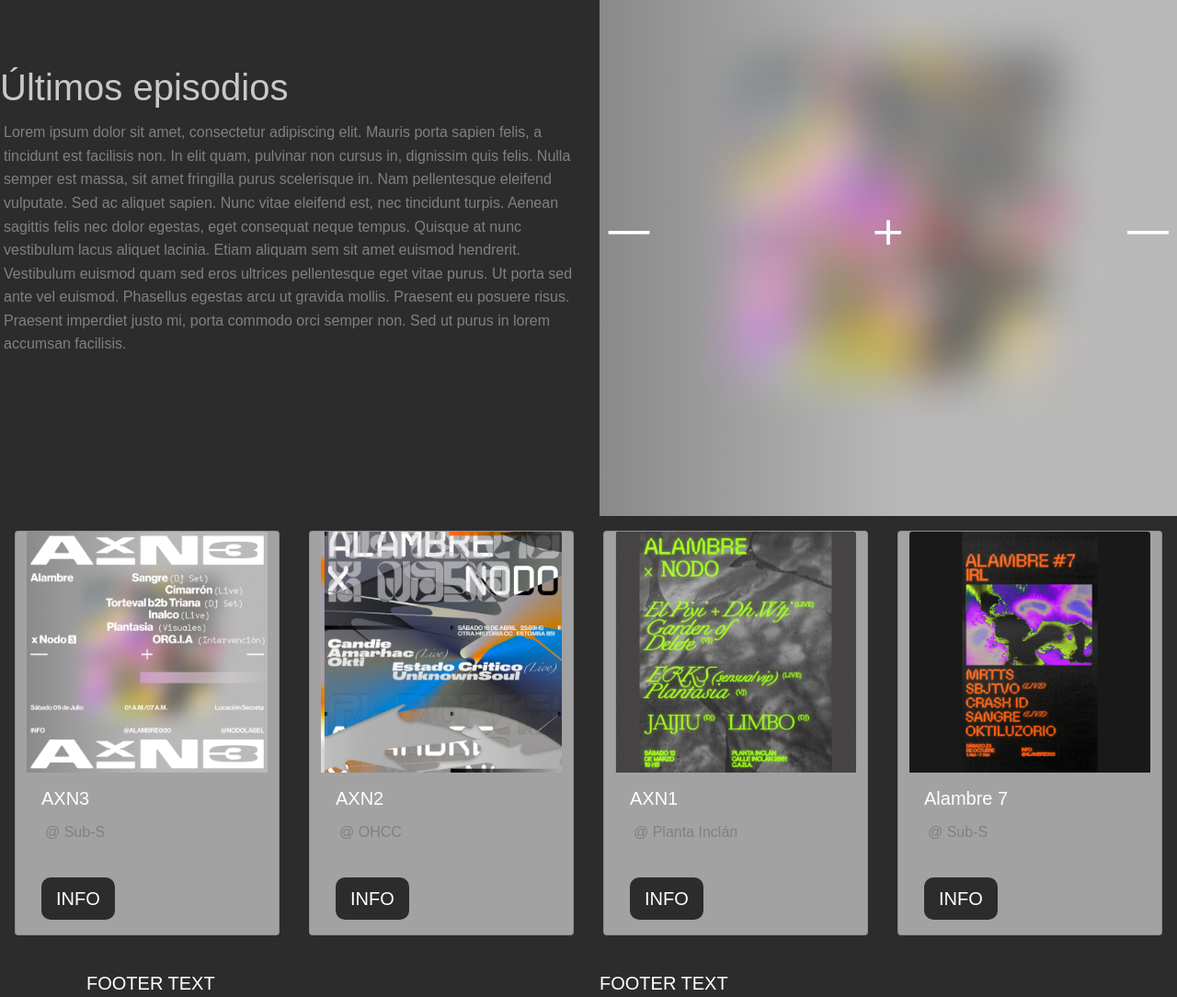
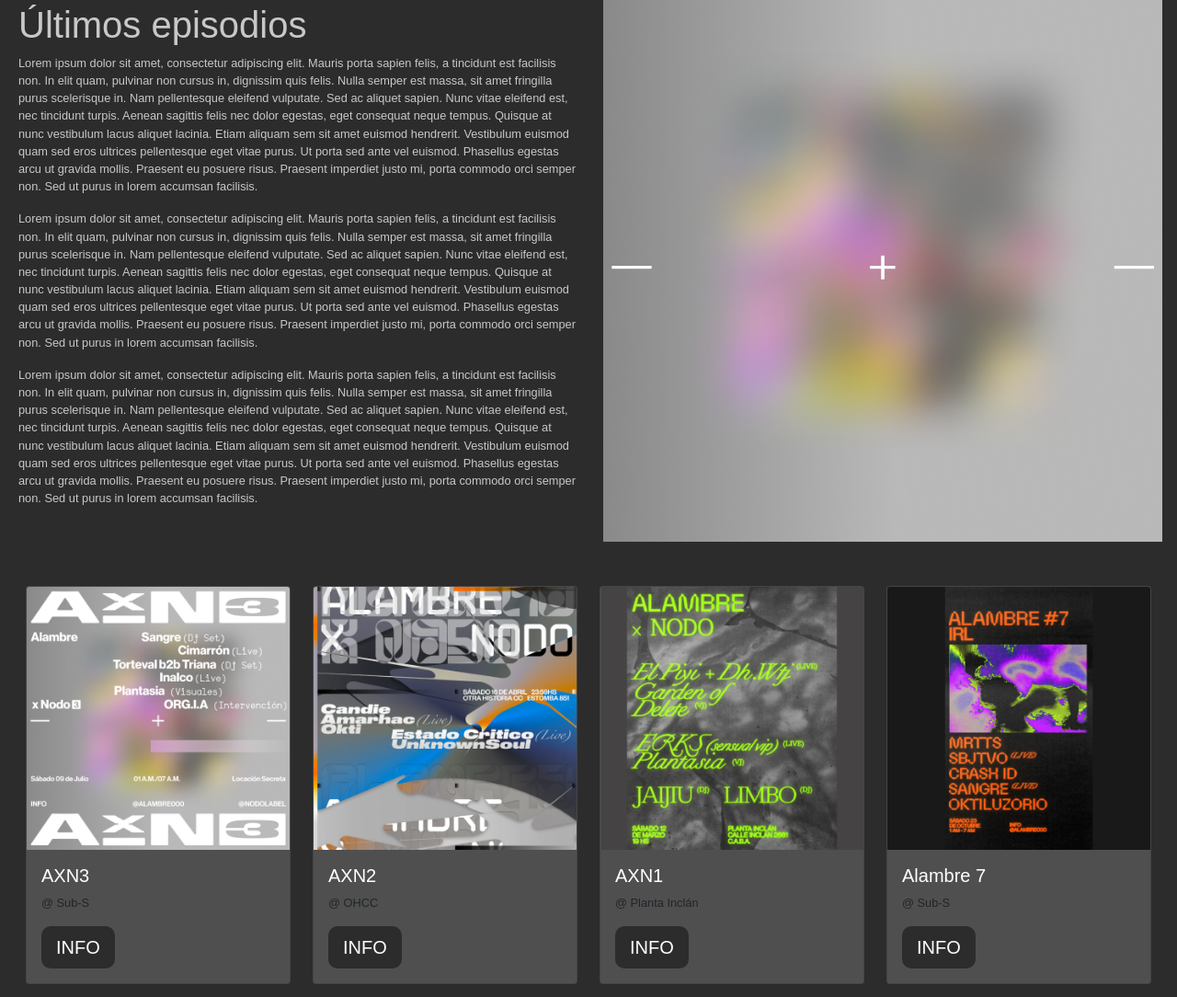
Before and after one commit to i9-9/alambreweb_v2, a website: page index.html in a window 1280 px wide. Shown: the part 851-1935 px from the top of the page at 92% size. Drawn offline with nearby package versions, Linux system fonts and the light colour scheme; a web font is replaced by a local one.

Commit message:
varios cambios del index

```diff
--- a/index.html
+++ b/index.html
@@ -4,11 +4,12 @@
     <meta charset="UTF-8">
     <meta http-equiv="X-UA-Compatible" content="IE=edge">
     <meta name="viewport" content="width=device-width, initial-scale=1.0">
-
-<link href="https://cdn.jsdelivr.net/npm/bootstrap@5.2.0-beta1/dist/css/bootstrap.min.css" rel="stylesheet" integrity="sha384-0evHe/X+R7YkIZDRvuzKMRqM+OrBnVFBL6DOitfPri4tjfHxaWutUpFmBp4vmVor" crossorigin="anonymous">
-
-<link rel="stylesheet" href="./css/main.css">
-
+    <meta name="description"
+    content="Alambre es una proyecto sobre música e imagenes de la actualidad">
+    <meta name="keywords"
+    content="ALAMBRE, SONIDO, MUSICA, VISUAL, AUDIOVISUAL, IMAGENES, BUENOS AIRES, ARGENTINA, DIGITAL, PHYSICAL">
+    <link href="https://cdn.jsdelivr.net/npm/bootstrap@5.2.0-beta1/dist/css/bootstrap.min.css" rel="stylesheet" integrity="sha384-0evHe/X+R7YkIZDRvuzKMRqM+OrBnVFBL6DOitfPri4tjfHxaWutUpFmBp4vmVor" crossorigin="anonymous">
+    <link rel="stylesheet" href="./css/main.css">
     <title>alambre</title>
 </head>
 <body>
@@ -69,12 +70,19 @@
     <!-- clase contenedor-main -->
 
     <!-- comienza novedades -->
- <div class="container-fluid contenedor-main align-items-center">
-  <div class="row align-items-center justify-content h-100">
-    <div class="col">
+
+ <div class="container-fluid contenedor-main d-flex align-items-center">
+  <div class="row align-items-center justify-content h-100 d-flex mx-1 py-5">
+    <div class="col d-flex flex-column m-1">
       <h1>
         Últimos episodios
       </h1>
+      <p>
+        Lorem ipsum dolor sit amet, consectetur adipiscing elit. Mauris porta sapien felis, a tincidunt est facilisis non. In elit quam, pulvinar non cursus in, dignissim quis felis. Nulla semper est massa, sit amet fringilla purus scelerisque in. Nam pellentesque eleifend vulputate. Sed ac aliquet sapien. Nunc vitae eleifend est, nec tincidunt turpis. Aenean sagittis felis nec dolor egestas, eget consequat neque tempus. Quisque at nunc vestibulum lacus aliquet lacinia. Etiam aliquam sem sit amet euismod hendrerit. Vestibulum euismod quam sed eros ultrices pellentesque eget vitae purus. Ut porta sed ante vel euismod. Phasellus egestas arcu ut gravida mollis. Praesent eu posuere risus. Praesent imperdiet justo mi, porta commodo orci semper non. Sed ut purus in lorem accumsan facilisis.
+      </p>
+      <p>
+        Lorem ipsum dolor sit amet, consectetur adipiscing elit. Mauris porta sapien felis, a tincidunt est facilisis non. In elit quam, pulvinar non cursus in, dignissim quis felis. Nulla semper est massa, sit amet fringilla purus scelerisque in. Nam pellentesque eleifend vulputate. Sed ac aliquet sapien. Nunc vitae eleifend est, nec tincidunt turpis. Aenean sagittis felis nec dolor egestas, eget consequat neque tempus. Quisque at nunc vestibulum lacus aliquet lacinia. Etiam aliquam sem sit amet euismod hendrerit. Vestibulum euismod quam sed eros ultrices pellentesque eget vitae purus. Ut porta sed ante vel euismod. Phasellus egestas arcu ut gravida mollis. Praesent eu posuere risus. Praesent imperdiet justo mi, porta commodo orci semper non. Sed ut purus in lorem accumsan facilisis.
+      </p>
       <p>
         Lorem ipsum dolor sit amet, consectetur adipiscing elit. Mauris porta sapien felis, a tincidunt est facilisis non. In elit quam, pulvinar non cursus in, dignissim quis felis. Nulla semper est massa, sit amet fringilla purus scelerisque in. Nam pellentesque eleifend vulputate. Sed ac aliquet sapien. Nunc vitae eleifend est, nec tincidunt turpis. Aenean sagittis felis nec dolor egestas, eget consequat neque tempus. Quisque at nunc vestibulum lacus aliquet lacinia. Etiam aliquam sem sit amet euismod hendrerit. Vestibulum euismod quam sed eros ultrices pellentesque eget vitae purus. Ut porta sed ante vel euismod. Phasellus egestas arcu ut gravida mollis. Praesent eu posuere risus. Praesent imperdiet justo mi, porta commodo orci semper non. Sed ut purus in lorem accumsan facilisis.
       </p>
@@ -88,7 +96,7 @@
   </div>
   <!-- termina novedades -->
   <!-- cards eventos -->
-  <div class="container-fluid row d-flex justify-content-around my-3 cartitas mx-auto">
+  <div class="container-fluid row d-flex justify-content-around my-5 cartitas mx-auto">
     <div class="card" style="width: 18rem;">
       <img src="./img/CARDS/AXN3_FLYER.png" class="card-img-top" alt="...">
       <div class="card-body">
--- a/scss/_content.scss
+++ b/scss/_content.scss
@@ -1,5 +1,9 @@
 *{
 	font-family: $fontMain;
+}
+
+body{
+	background-color: $primary-color;
 }
 
 h5{
@@ -8,9 +12,11 @@ h5{
 }
 
 p{
-	@include texto(1.4em, 1.6em, grey);
-	margin-bottom: 2em;
+	font-size: 0.8rem;
 }
+
+
+
 
 .navbar-custom {
 
@@ -30,6 +36,7 @@ p{
 	p{
 		text-align: left;
 	}
+
 }
 
 
@@ -46,7 +53,8 @@ p{
 // }
 
 .card{
-	background-color: $secondary-color;
+	background-color: $fourth-color;
+	padding:0;
 }
 
 .btn{
@@ -79,11 +87,10 @@ p{
 
 footer{
 	color: $third-color;
+	font-size: 8px;
 }
 
-p{
-	font-size: 1rem;
-}
+
 
 .btn:focus,.btn:active {
 	outline: none !important;
--- a/scss/_font.scss
+++ b/scss/_font.scss
@@ -1,2 +1,2 @@
 @import url('https://fonts.googleapis.com/css2?family=Cormorant+Garamond:wght@700&family=Syne+Mono&family=Work+Sans:wght@200&display=swap');
-$fontMain:'Syne Mono', sans-serif;
+$fontMain: Arial, 'Syne Mono', sans-serif;
--- a/scss/_vars.scss
+++ b/scss/_vars.scss
@@ -5,3 +5,4 @@ $height:30vh;
 $primary-color: #2C2C2C;
 $secondary-color: #A2A2A2;
 $third-color: #C8C8C8;
+$fourth-color: #4F4F4F;
```
Also changed, not shown: css/main.css.
